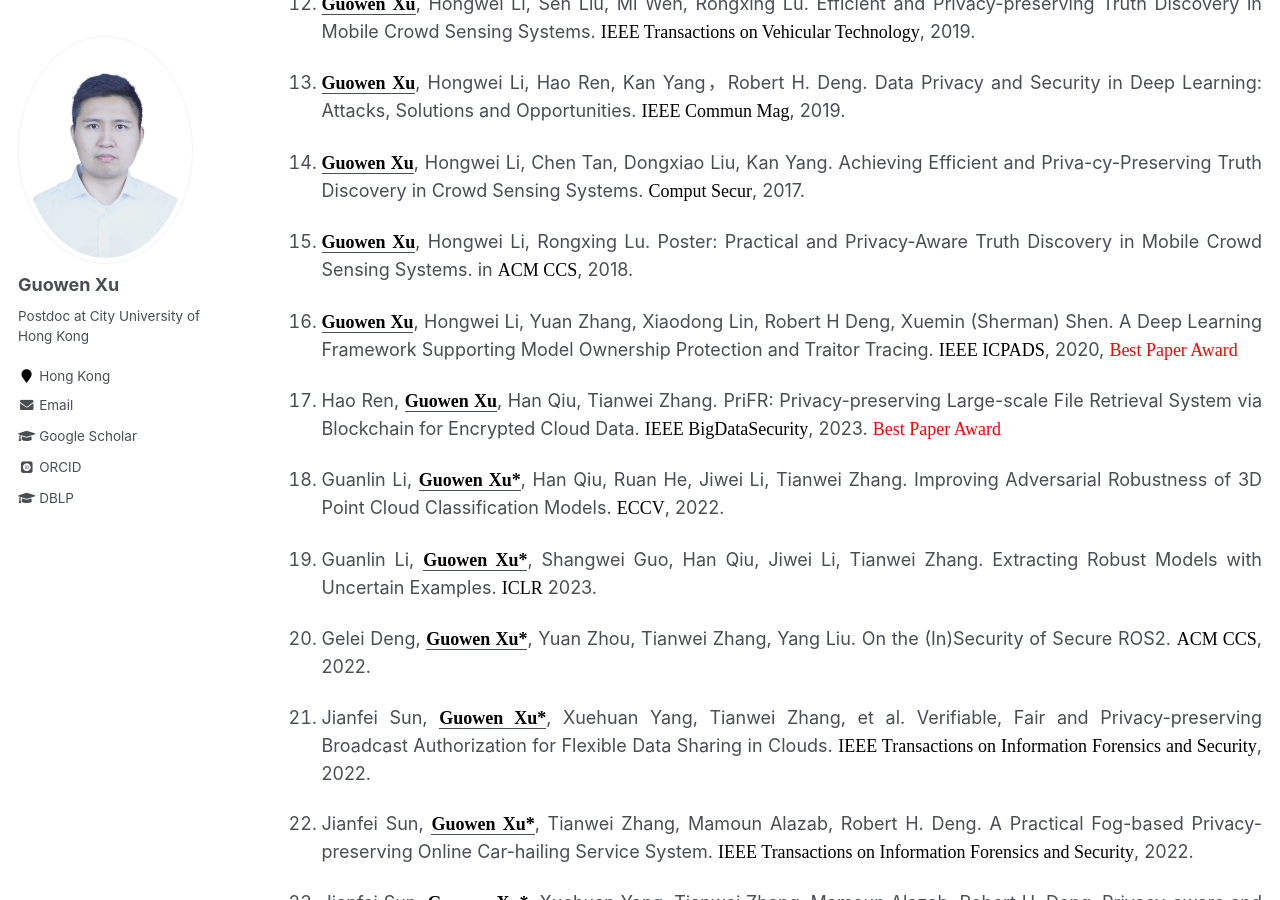
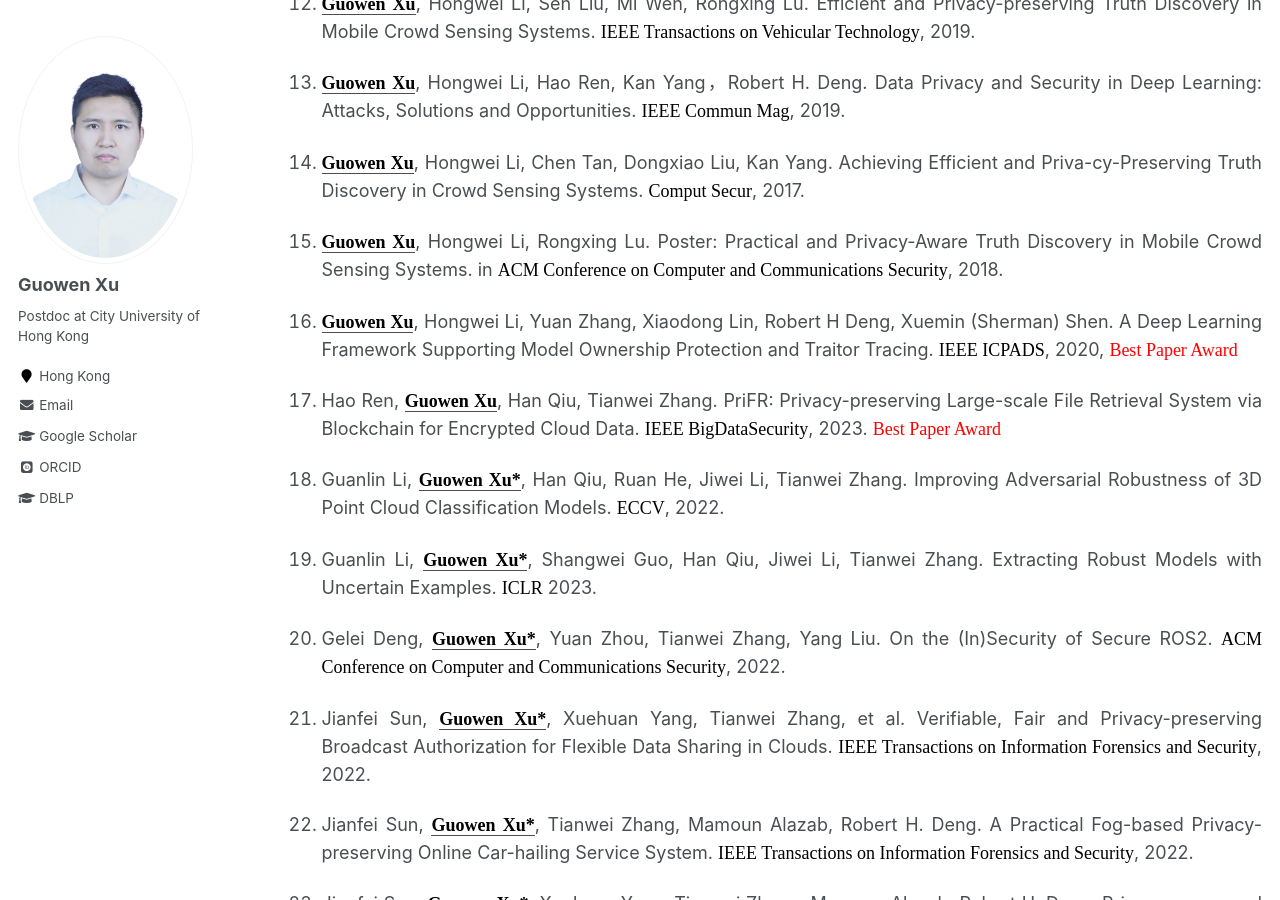
Before and after one commit to Guowen-xu/guowen-xu.github.io, a Jekyll site: the page built from _pages/publications.md, in a window 1280 px wide and 900 px high, scrolled down 1282 px. Built offline with Jekyll 4.4.1, drawn with Linux system fonts in a browser that asks for light colours; some web fonts are replaced.

Commit message:
Update publications.md

```diff
--- a/_pages/publications.md
+++ b/_pages/publications.md
@@ -28,12 +28,12 @@ You can find my articles on my [Google Scholar](https://scholar.google.com.hk/ci
 12. <p align="justify"><u><b><font face="Times New Roman" color=black size=4> Guowen Xu</font></b></u>, Hongwei Li, Sen Liu, Mi Wen, Rongxing Lu. Efficient and Privacy-preserving Truth Discovery in Mobile Crowd Sensing Systems. <font face="Times New Roman" color=black size=4> IEEE Transactions on Vehicular Technology</font>, 2019.</p>
 13. <p align="justify"><u><b><font face="Times New Roman" color=black size=4> Guowen Xu</font></b></u>, Hongwei Li, Hao Ren, Kan Yang，Robert H. Deng. Data Privacy and Security in Deep Learning: Attacks, Solutions and Opportunities. <font face="Times New Roman" color=black size=4> IEEE Commun Mag</font>, 2019.</p>
 14. <p align="justify"><u><b><font face="Times New Roman" color=black size=4> Guowen Xu</font></b></u>, Hongwei Li, Chen Tan, Dongxiao Liu, Kan Yang. Achieving Efficient and Priva-cy-Preserving Truth Discovery in Crowd Sensing Systems. <font face="Times New Roman" color=black size=4> Comput Secur</font>, 2017.</p>
-15. <p align="justify"><u><b><font face="Times New Roman" color=black size=4> Guowen Xu</font></b></u>, Hongwei Li, Rongxing Lu. Poster: Practical and Privacy-Aware Truth Discovery in Mobile Crowd Sensing Systems. in <font face="Times New Roman" color=black size=4> ACM CCS</font>, 2018.</p>
+15. <p align="justify"><u><b><font face="Times New Roman" color=black size=4> Guowen Xu</font></b></u>, Hongwei Li, Rongxing Lu. Poster: Practical and Privacy-Aware Truth Discovery in Mobile Crowd Sensing Systems. in <font face="Times New Roman" color=black size=4>  ACM Conference on Computer and Communications Security</font>, 2018.</p>
 16. <p align="justify"><u><b><font face="Times New Roman" color=black size=4> Guowen Xu</font></b></u>, Hongwei Li, Yuan Zhang, Xiaodong Lin, Robert H Deng, Xuemin (Sherman) Shen. A Deep Learning Framework Supporting Model Ownership Protection and Traitor Tracing. <font face="Times New Roman" color=black size=4> IEEE ICPADS</font>, 2020, <font face="Times New Roman" color=red size=4> Best Paper Award</font></p>
 17. <p align="justify">Hao Ren, <u><b><font face="Times New Roman" color=black size=4> Guowen Xu</font></b></u>, Han Qiu, Tianwei Zhang. PriFR: Privacy-preserving Large-scale File Retrieval System via Blockchain for Encrypted Cloud Data. <font face="Times New Roman" color=black size=4> IEEE BigDataSecurity</font>, 2023. <font face="Times New Roman" color=red size=4> Best Paper Award</font></p>
 18. <p align="justify">Guanlin Li, <u><b><font face="Times New Roman" color=black size=4> Guowen Xu*</font></b></u>, Han Qiu, Ruan He, Jiwei Li,  Tianwei Zhang. Improving Adversarial Robustness of 3D Point Cloud Classification Models.  <font face="Times New Roman" color=black size=4>ECCV</font>, 2022.</p>
 19. <p align="justify">Guanlin Li, <u><b><font face="Times New Roman" color=black size=4> Guowen Xu*</font></b></u>, Shangwei Guo, Han Qiu, Jiwei Li, Tianwei Zhang. Extracting Robust Models with Uncertain Examples. <font face="Times New Roman" color=black size=4> ICLR</font> 2023.</p>
-20. <p align="justify">Gelei Deng, <u><b><font face="Times New Roman" color=black size=4> Guowen Xu*</font></b></u>, Yuan Zhou, Tianwei Zhang, Yang Liu. On the (In)Security of Secure ROS2. <font face="Times New Roman" color=black size=4> ACM CCS</font>, 2022.</p>
+20. <p align="justify">Gelei Deng, <u><b><font face="Times New Roman" color=black size=4> Guowen Xu*</font></b></u>, Yuan Zhou, Tianwei Zhang, Yang Liu. On the (In)Security of Secure ROS2. <font face="Times New Roman" color=black size=4>  ACM Conference on Computer and Communications Security</font>, 2022.</p>
 21. <p align="justify">Jianfei Sun, <u><b><font face="Times New Roman" color=black size=4> Guowen Xu*</font></b></u>, Xuehuan Yang, Tianwei Zhang, et al. Verifiable, Fair and Privacy-preserving Broadcast Authorization for Flexible Data Sharing in Clouds. <font face="Times New Roman" color=black size=4> IEEE Transactions on Information Forensics and Security</font>, 2022.</p>
 22. <p align="justify">Jianfei Sun, <u><b><font face="Times New Roman" color=black size=4> Guowen Xu*</font></b></u>, Tianwei Zhang, Mamoun Alazab, Robert H. Deng. A Practical Fog-based Privacy-preserving Online Car-hailing Service System. <font face="Times New Roman" color=black size=4> IEEE Transactions on Information Forensics and Security</font>, 2022.</p>
 23. <p align="justify">Jianfei Sun, <u><b><font face="Times New Roman" color=black size=4> Guowen Xu*</font></b></u>, Xuehuan Yang, Tianwei Zhang, Mamoun Alazab, Robert H. Deng. Privacy-aware and Security-enhanced Efficient Matchmaking Encryption.<font face="Times New Roman" color=black size=4> IEEE Transactions on Information Forensics and Security</font>, 2023.</p>
```
